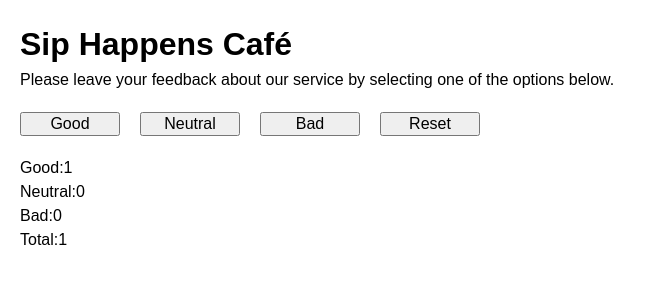
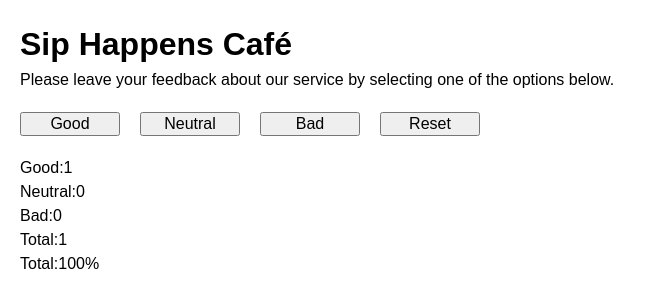
Before and after one commit to AndriiRohovenko/goit-neo-react-hw-module2, a React (Vite) app: page / in a window 1280 px wide. Both pictures are taken after a click on the button "Good". Shown: the top 308 px of the page, without its empty margins (0-656 px from the left). Built offline with nearby package versions, Linux system fonts and the light colour scheme.

Commit message:
add positive feedbacks field

```diff
--- a/src/components/App/App.jsx
+++ b/src/components/App/App.jsx
@@ -15,6 +15,8 @@ function App() {
   };
   const [feedback, setFeedback] = useState(defaultFeedback);
   const totalFeedback = feedback.good + feedback.neutral + feedback.bad;
+  const positiveFeedback =
+    String(Math.round((feedback.good / totalFeedback) * 100)) + '%';
 
   function updateFeedback(feedbackType) {
     if (feedbackType === 'reset') {
@@ -36,6 +38,7 @@ function App() {
         neutralF={feedback.neutral}
         badF={feedback.bad}
         totalData={totalFeedback}
+        positiveData={positiveFeedback}
       />
       <Notification totalData={totalFeedback} />
     </>
--- a/src/components/Feedback/Feedback.jsx
+++ b/src/components/Feedback/Feedback.jsx
@@ -1,6 +1,6 @@
 import './Feedback.module.css';
 
-function Feedback({ goodF, neutralF, badF, totalData }) {
+function Feedback({ goodF, neutralF, badF, totalData, positiveData }) {
   console.log('hello from Feedback');
   return (
     <>
@@ -22,6 +22,10 @@ function Feedback({ goodF, neutralF, badF, totalData }) {
             Total:
             <span>{totalData}</span>
           </p>
+          <p>
+            Total:
+            <span>{positiveData}</span>
+          </p>
         </div>
       )}
     </>
```
